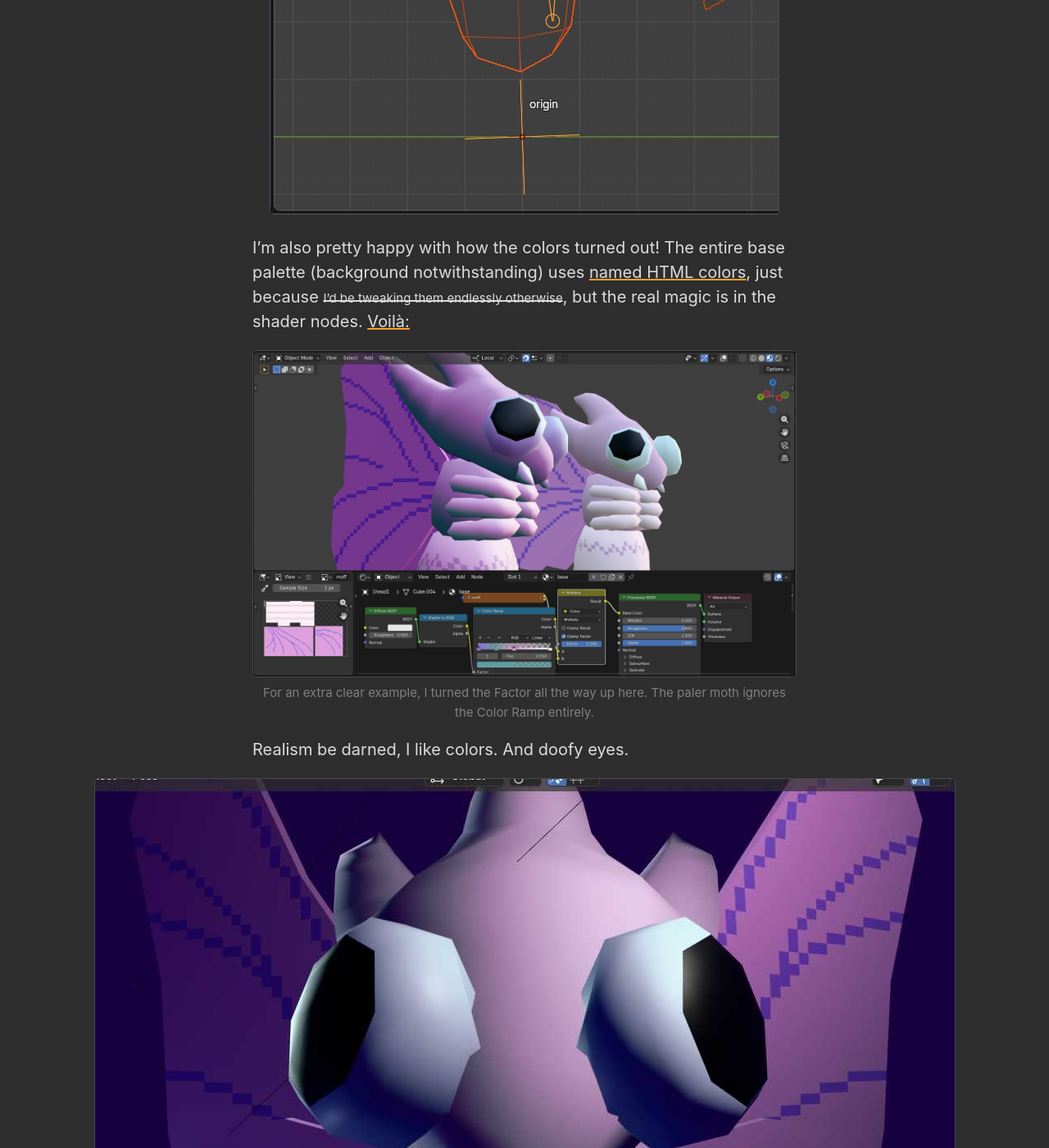
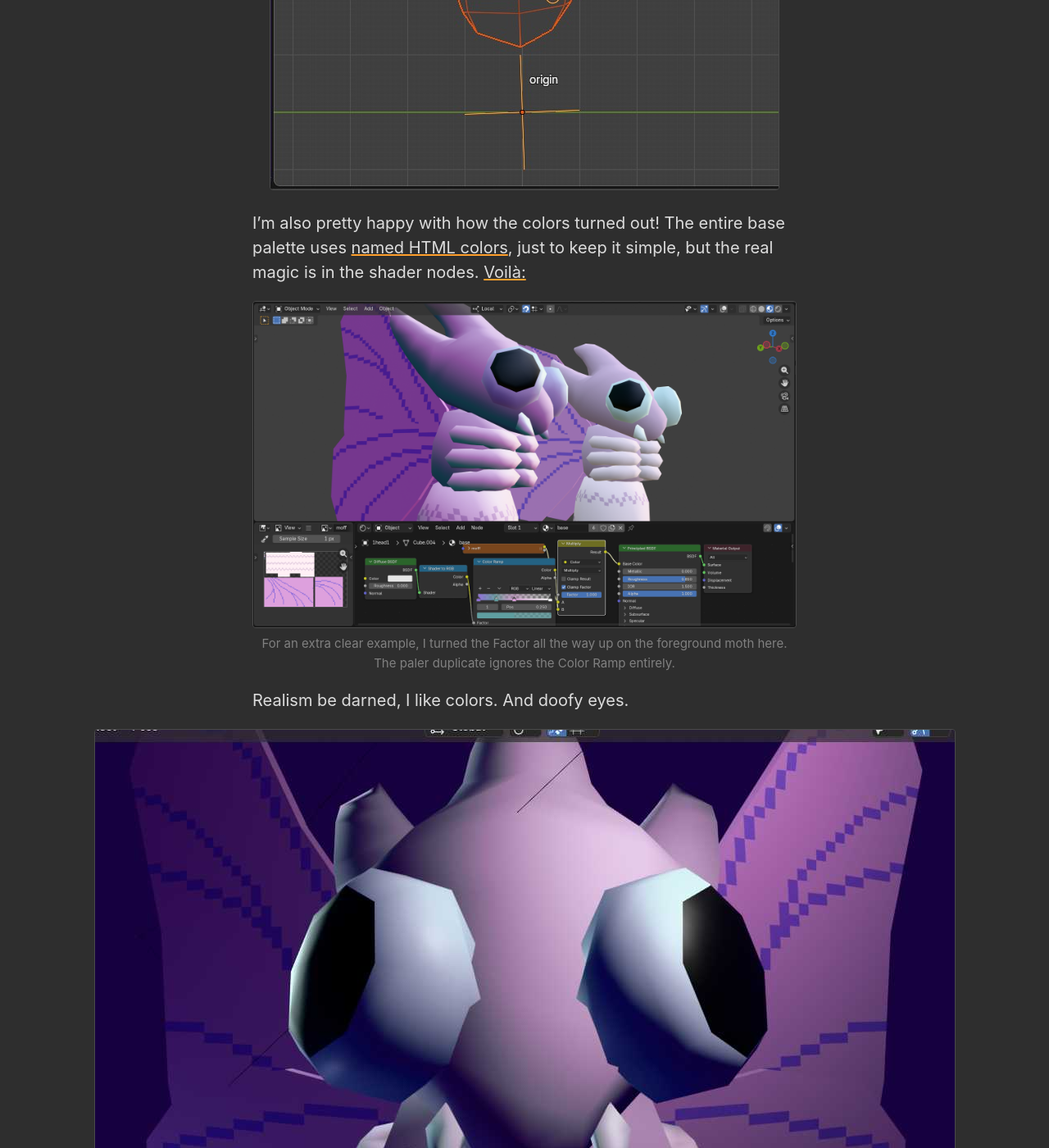
Before and after one commit to a-flyleaf/art-2026, a Jekyll site: the page built from _art/04-27_moff.html, in a window 1280 px wide and 1400 px high, scrolled down 1391 px. Shown: the whole window at 82% size. Built offline with Jekyll 4.4.1, drawn with Linux system fonts in a browser that asks for light colours; some web fonts are replaced; some of the changed text lies outside the part shown.

Commit message:
assorted copyedits

```diff
--- a/_art/03-24_blockydob.html
+++ b/_art/03-24_blockydob.html
@@ -27,8 +27,6 @@ css: "
 	.fg{display:inline-block; border:1px solid #4a4a4a; line-height:0; border-radius:.25rem; overflow:hidden;} .fg:hover,.fg:active,.fg:focus{border-color:#ff9f2c;}
 	figcaption{color:#808080;}
 
-	#ns{text-align:center; margin:2em 0 0;}
-
 	hr{border:0;}
 	footer{background:#181818; padding:.5em 0 .75em; text-align:center;} footer a{color:#808080; text-decoration:none;}
 
@@ -56,11 +54,11 @@ cp: |-
 desc: |-
   Caitlyn&nbsp;Kiramman <i>Arcane</i>show, but as a Dobermann. This particular pose is based on [an episode shot](https://www.youtube.com/watch?v=bihQ1y6nVSs).
 
-  Sparked by the work of [Chloe Worthy](https://xcancel.com/chloeworthyart/status/2011501176404009349) and [Crashsune's low-poly tutorial series](https://www.youtube.com/playlist?list=PLcaQc6eQjXCxLobEfWAZi5hKItshNIWgc). There were many issues! I&nbsp;learned a lot! There is [a giant WIP page about it](https://a-flyleaf.github.io/shriblets/2026-03-blockydob) that I may or may not ever get around to finishing. And after all that, the model got a*nother* update, producing the gif featured here.
+  Sparked by the work of [Chloe Worthy](https://www.artstation.com/chloeworthyart) and [Crashsune's low-poly tutorial series](https://www.youtube.com/playlist?list=PLcaQc6eQjXCxLobEfWAZi5hKItshNIWgc). There were many problems! I&nbsp;learned a lot! There is [a giant WIP page about it](https://a-flyleaf.github.io/shriblets/2026-03-blockydob) that I may or may not ever get around to finishing. And after all that, the model got a*nother* update, producing the gif featured here.
 
   <figure><a href="INC_URL/assets/art/blockydob_54-31-comparison.gif" class="fg"><img src="INC_URL/assets/art/blockydob_54-31-comparison.gif" alt="A before-and-after side-by-side comparison. The updated gif features shinier colors, character movement, smoother shading, and other minor adjustments."></a></figure>
 
-  <p id="ns">Have some extra nonsense.</p>
+  Pretty much everything I could ever say about the process and then some is on that behemoth page. Here's some extra nonsense.
 
   <figure><a href="INC_URL/assets/art/blockydob_54-dab.gif" class="fg"><img src="INC_URL/assets/art/blockydob_54-dab.gif" alt="A gif where the model is spun around in the viewport. Then she hits the dab."></a></figure>
 
--- a/_art/04-27_moff.html
+++ b/_art/04-27_moff.html
@@ -39,14 +39,14 @@ cp: |-
 desc: |-
   Caught a Venomoth in a recent <i>Pokémon FireRed</i> playthrough and it was surprisingly good! That and its big ol' eyes nudged it up my Bug-type favoritism rankings some.
 
-  On the 3D end, this is a very simple model with an even simpler rig, but I figured out how to make both wings flap with one (1) bone movement and it's a huge time-saver. The model itself is based primarily on [a specific plush](https://www.pokemoncenter.com/product/701-03830/venomoth-sitting-cuties-plush-6-in), and (without poly count being a conscious limitation) clocks in at 1,500 tris exactly. Neat!
+  This is a very simple model with an even simpler rig. It's based on [a specific plush](https://www.pokemoncenter.com/product/701-03830/venomoth-sitting-cuties-plush-6-in), and although I wasn't counting polys, it happens to clock in at 1,500 tris exactly. Also, both wings flap with one (1) driver-controlled bone movement. Neat!
 
   <figure><a href="INC_URL/assets/art/moff_3-rig.jpg" class="fg"><img src="INC_URL/assets/art/moff_3-rig.jpg" alt="A side view wireframe of the moth, with its bones highlighted and statistics displayed."></a></figure>
 
-  I'm also pretty happy with how the colors turned out! The entire base palette (background notwithstanding) uses [named HTML colors](https://htmlcolorcodes.com/color-names/), just because ~~<small>I'd be tweaking them endlessly otherwise</small>~~, but the real magic is in the shader nodes. [Voilà:](https://old.reddit.com/r/blender/comments/1eqlwuw/no_idea_how_to_apply_hue_shifting_by_light_level/)
+  I'm also pretty happy with how the colors turned out! The entire base palette uses [named HTML colors](https://htmlcolorcodes.com/color-names/), just to keep it simple, but the real magic is in the shader nodes. [Voilà:](https://old.reddit.com/r/blender/comments/1eqlwuw/no_idea_how_to_apply_hue_shifting_by_light_level/)
 
   <figure><a href="INC_URL/assets/art/moff_3-compare.png" class="fg"><img src="INC_URL/assets/art/moff_3-compare.png" alt="A screenshot of two moth models, one vibrant and one washed-out. Below is the base image texture, and the node tree for the shadows."></a>
-  <figcaption><small>For an extra clear example, I turned the Factor all the way up here. The paler moth ignores the Color&nbsp;Ramp entirely.</small></figcaption></figure>
+  <figcaption><small>For an extra clear example, I turned the Factor all the way up on the foreground moth here. The paler duplicate ignores the Color&nbsp;Ramp entirely.</small></figcaption></figure>
 
   Realism be darned, I like colors. And doofy eyes.
 
```
Also changed, not shown: _art/05-28_japhet.html (+6 -7 lines), todo.md (+1 -1 lines).
